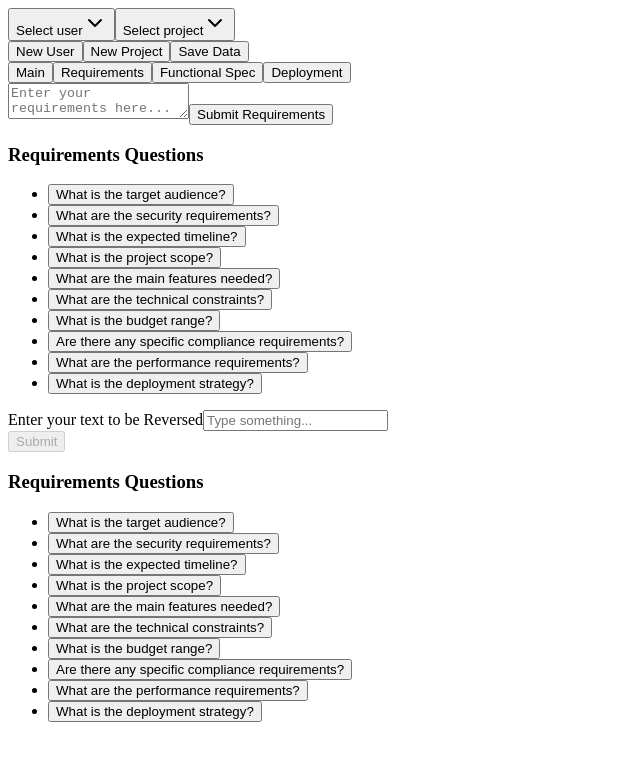
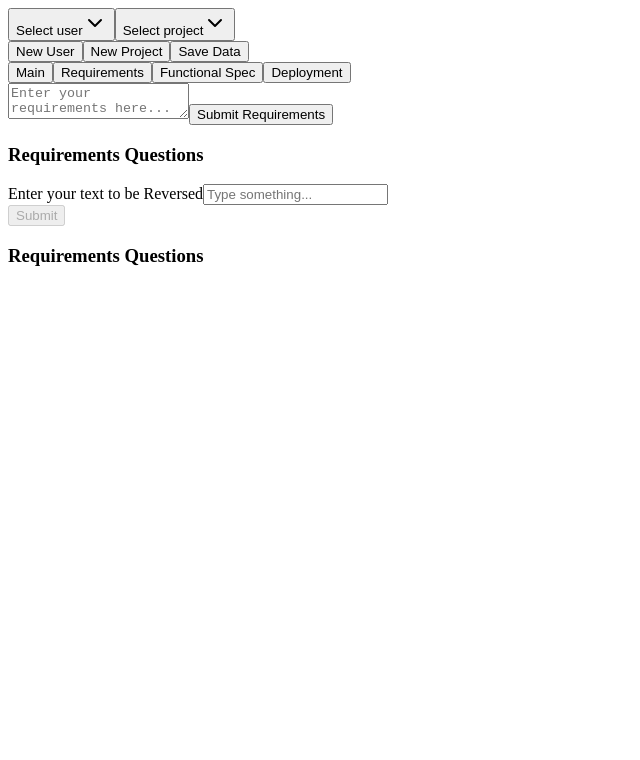
Before and after one commit to AnvayB/text-transformer-loop, a Next.js app: page /Index in a window 1280 px wide. Shown: the top 760 px of the page, without its empty margins (0-640 px from the left). Built offline with nearby package versions, Linux system fonts and the light colour scheme.

Commit message:
Remove Questions from Sidebar
Deleted all questions from the QuestionsSidebar component to streamline the user interface.
[skip gpt_engineer]

```diff
--- a/src/components/QuestionsSidebar.tsx
+++ b/src/components/QuestionsSidebar.tsx
@@ -5,18 +5,7 @@ interface QuestionsSidebarProps {
 }
 
 export function QuestionsSidebar({ onQuestionClick }: QuestionsSidebarProps) {
-  const questions = [
-    "What is the target audience?",
-    "What are the security requirements?",
-    "What is the expected timeline?",
-    "What is the project scope?",
-    "What are the main features needed?",
-    "What are the technical constraints?",
-    "What is the budget range?",
-    "Are there any specific compliance requirements?",
-    "What are the performance requirements?",
-    "What is the deployment strategy?"
-  ];
+  const questions: string[] = [];
 
   return (
     <div className="w-64 bg-sidebar p-4 border-l">
```
